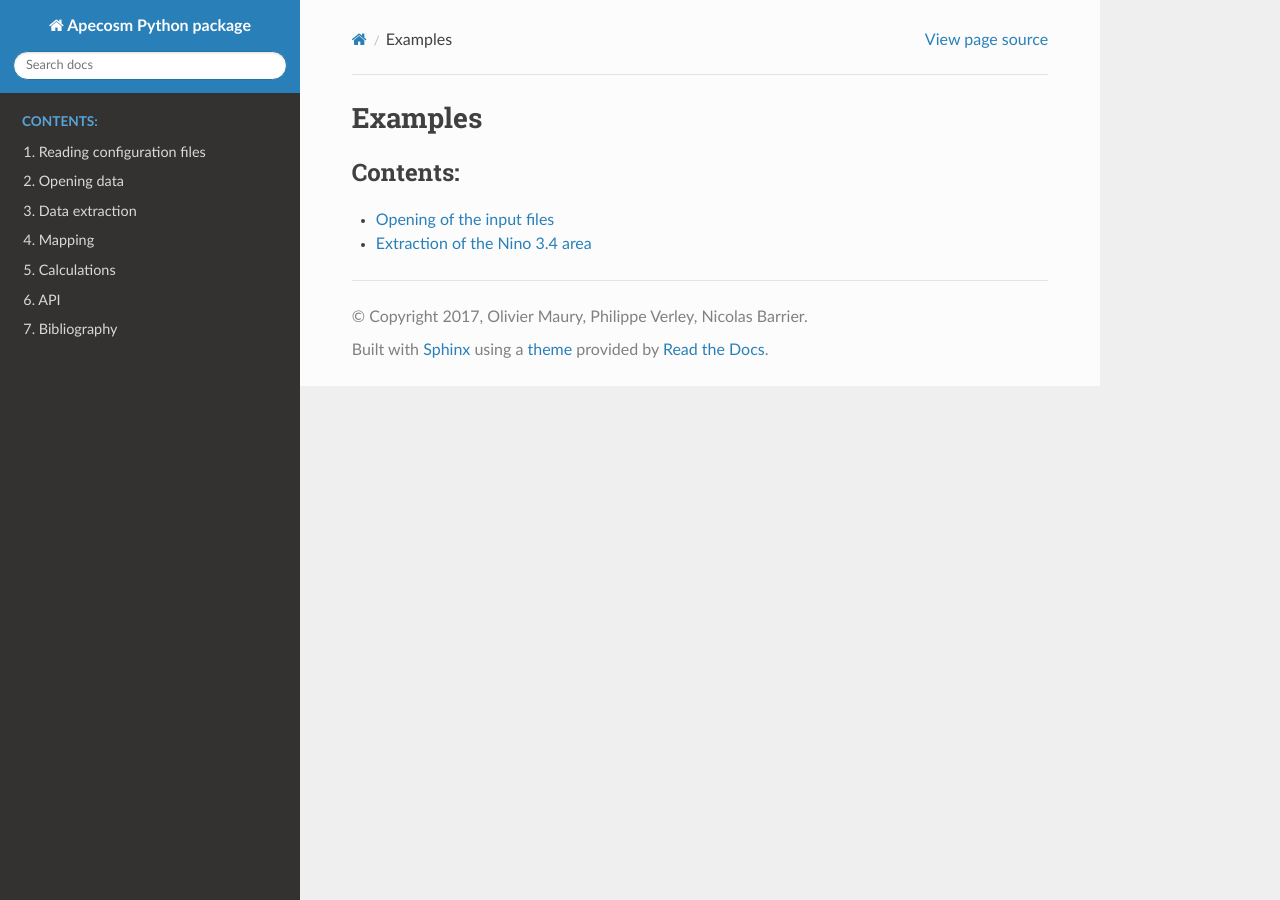
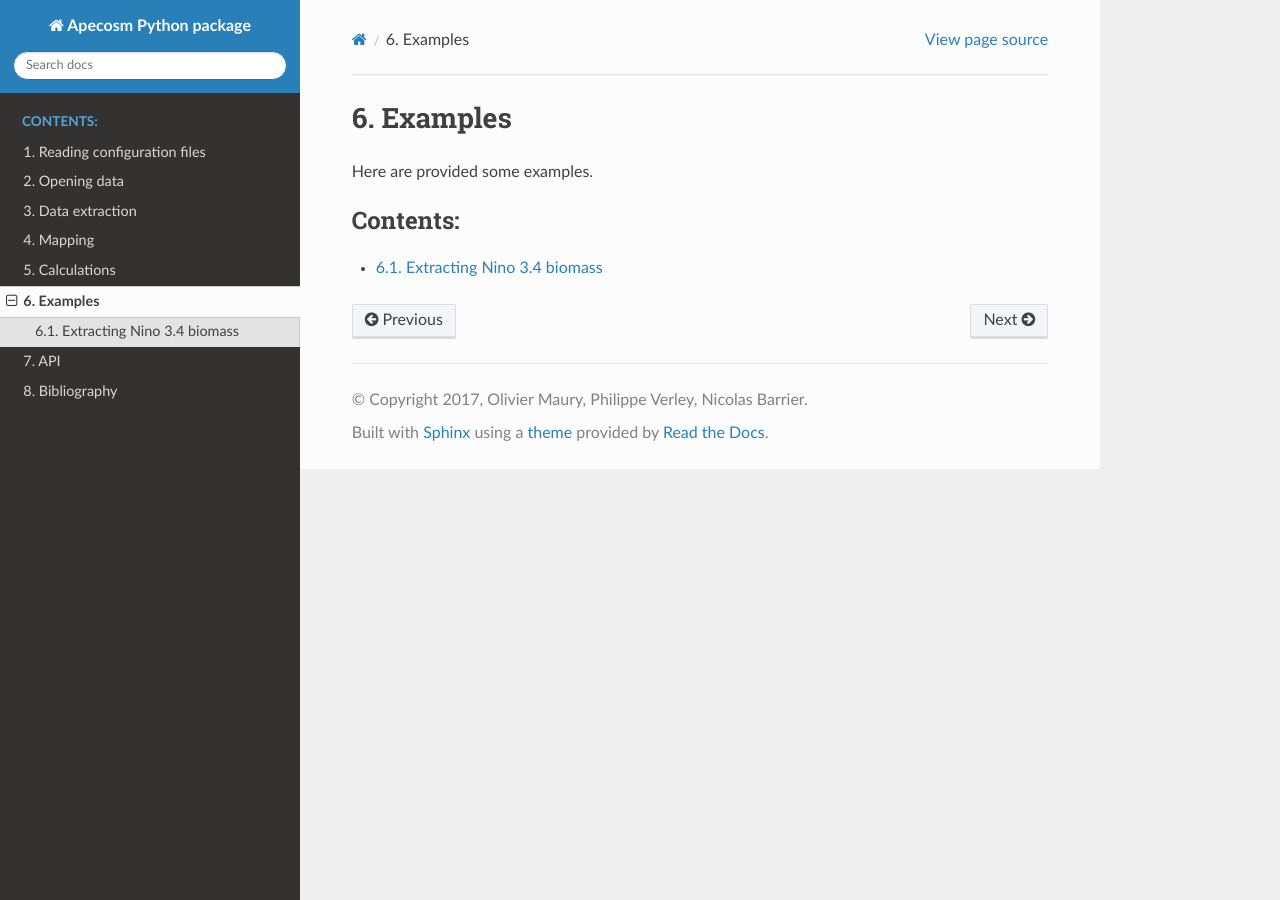
Before and after one commit to apecosm/python-apecosm, a Sphinx documentation site: the page built from doc/examples.rst, in a window 1280 px wide. Built offline with Sphinx 7.4.7 and the Read the Docs theme 2.0.0, drawn with Linux system fonts in a browser that asks for light colours; pages that are not in the unit, such as notebooks, are missing from menus; the version number could not be read and is left out.

Commit message:
Update documentation

```diff
--- a/doc/examples.rst
+++ b/doc/examples.rst
@@ -2,6 +2,8 @@
 =================================
 Examples
 =================================
+
+Here are provided some examples.
 
 .. toctree::
    :maxdepth: 2
--- a/doc/index.rst
+++ b/doc/index.rst
@@ -28,6 +28,6 @@ The reading of Apecosm outputs as long as some computations
    data_extract.rst
    mapping.rst
    computations.rst
-   example.rst
+   examples.rst
    api.rst
    biblio.rst
```
Also changed, not shown: doc/examples/plot_nino_34_anomalies.ipynb.
